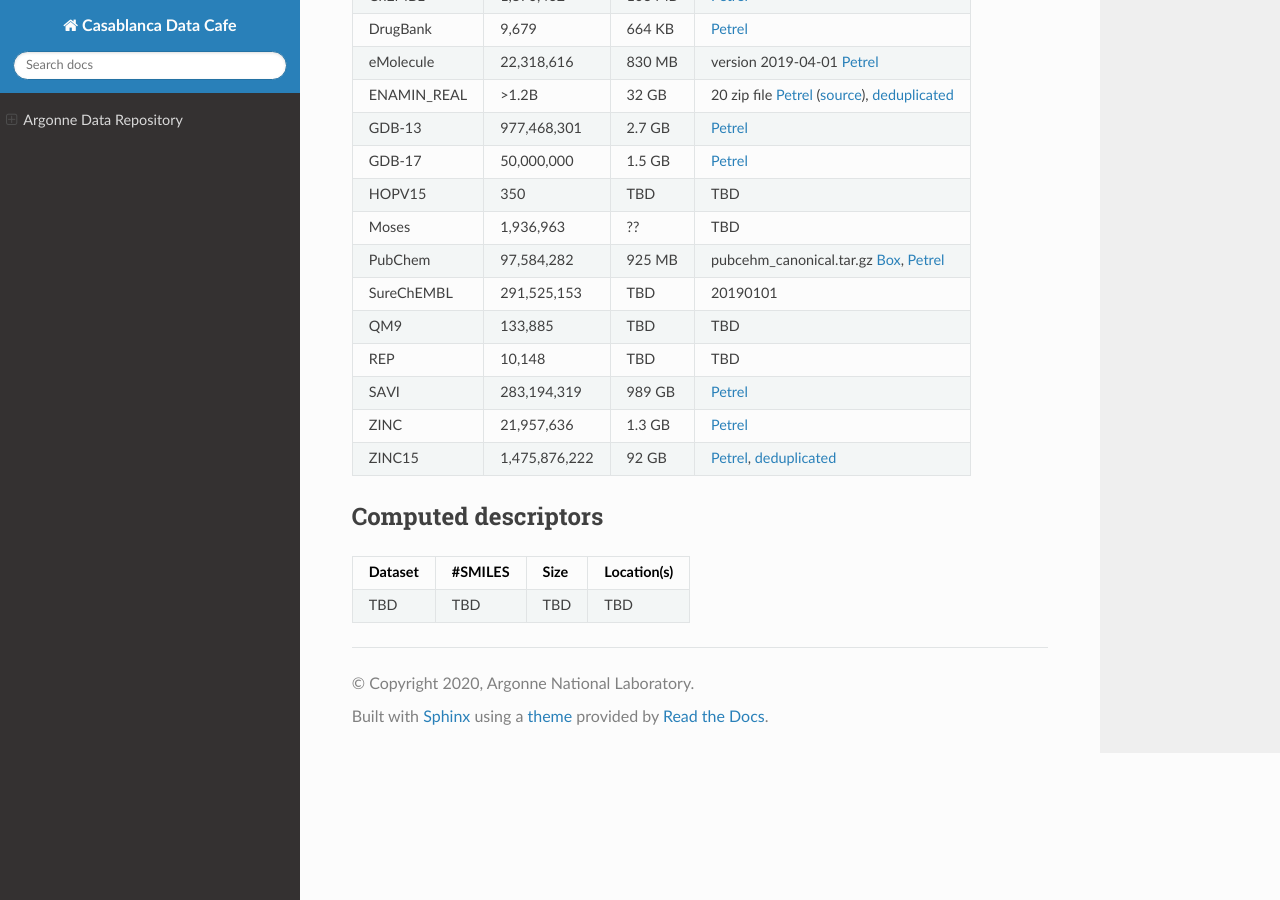
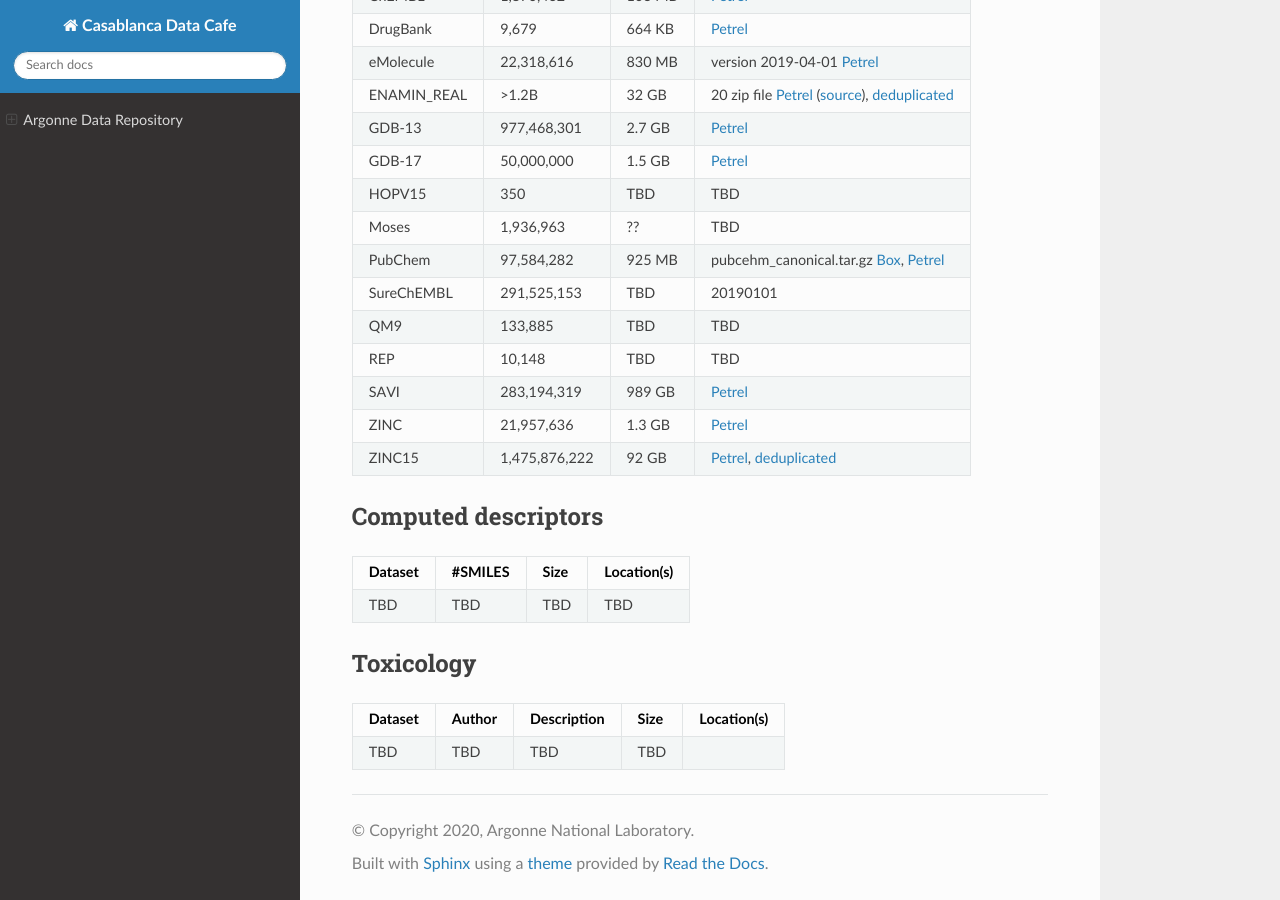
Before and after one commit to 2019-ncovgroup/2019-nCoVdata, a Sphinx documentation site: the page built from docs/index.rst, in a window 1280 px wide and 900 px high, scrolled down 533 px. Built offline with Sphinx 7.4.7 and the Read the Docs theme 2.0.0, drawn with Linux system fonts in a browser that asks for light colours.

Commit message:
Adding tox

```diff
--- a/docs/index.rst
+++ b/docs/index.rst
@@ -49,3 +49,12 @@
 =========== ============= ====== ===========
 TBD         TBD           TBD    TBD
 =========== ============= ====== ===========
+
+
+Toxicology
+----------
+=========== ======= =========== ====== ===========
+Dataset     Author  Description Size   Location(s)
+=========== ======= =========== ====== ===========
+TBD         TBD     TBD         TBD
+=========== ======= =========== ====== ===========
```
